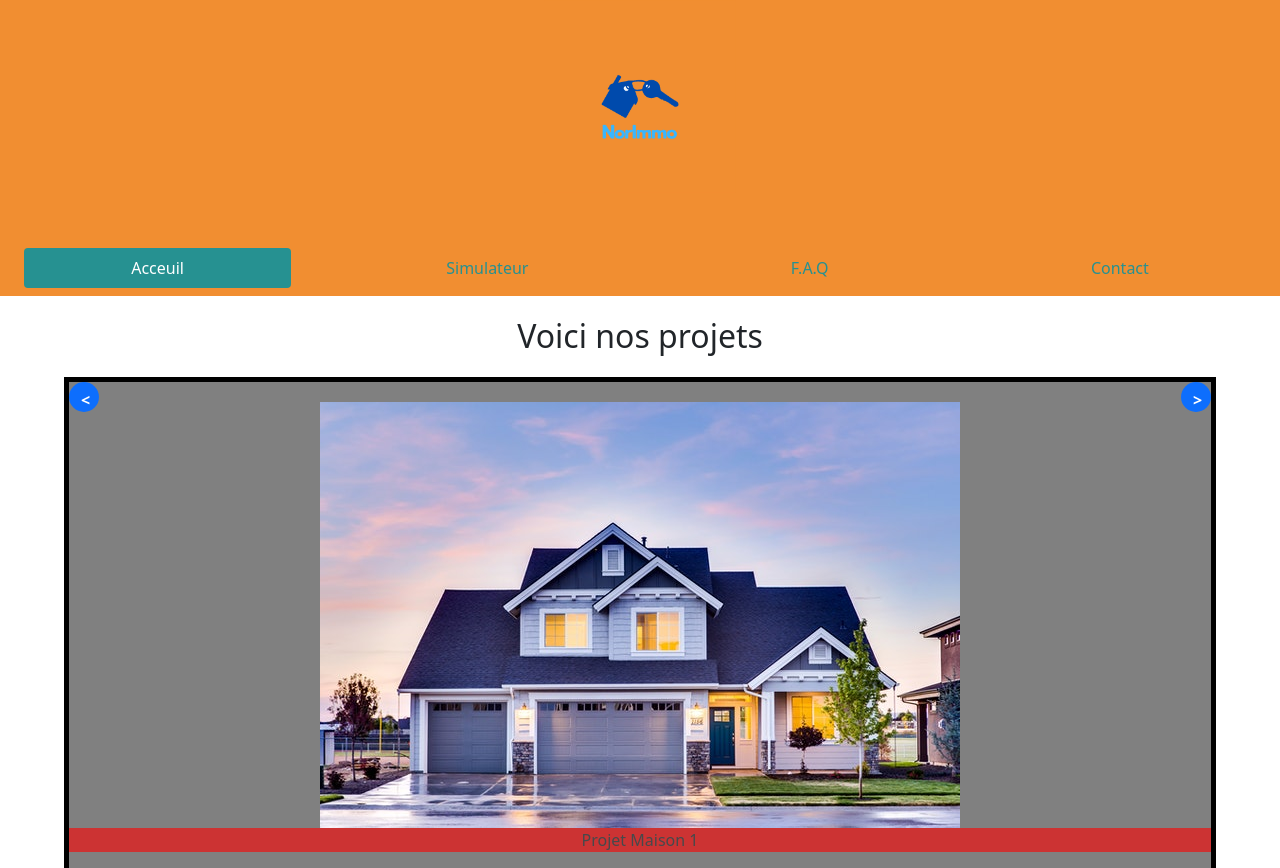
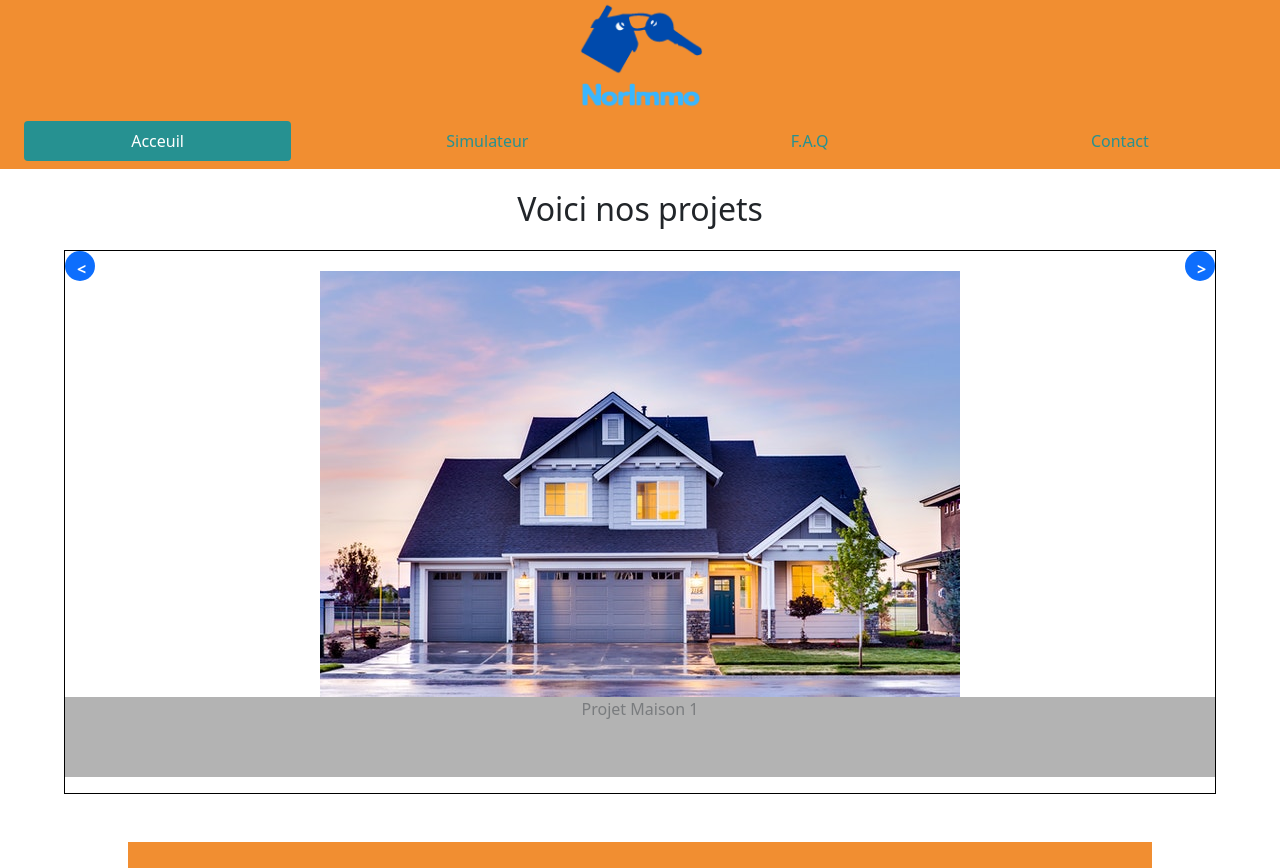
Before and after one commit to JEANThibaut/NorImmo, a website built with Parcel: page index.html in a window 1280 px wide. Shown: the top 868 px of the page. Built offline with nearby package versions, Linux system fonts and the light colour scheme; files whose address does not match are found by name.

Commit message:
Add Questions in FAQ, resize logo and header, add language and titles to pages, change index.css

```diff
--- a/css/contact.css
+++ b/css/contact.css
@@ -2,6 +2,8 @@
     display:flex;
     flex-direction: column;
     align-items: center;
+    margin-top: 0.5em;
+    margin-bottom: 0.5em;
 }
 
 
--- a/css/index.css
+++ b/css/index.css
@@ -1,17 +1,17 @@
 /* Logo style */
-.logo {
+ /* .logo {
   display : flex;
   justify-content : center;
-  align-items : flex-start;
-  width : 100%;
-  height : 30vh;
-}
+   align-items : flex-start;
+   width :100%;
+   height: 10%;
+}  */
 
-header img
+/* header img
 {
   width : 15%;
   height : auto;
-}
+} */
 
 /* carousel container */
 .carousel-container {
@@ -19,8 +19,8 @@ header img
   margin: auto;
   overflow : hidden;
   position : relative;
-  border : solid black 5px;
-  background-color : grey;
+  border : solid black 1px;
+  /* background-color : grey; */
 }
 
 /* Here I hide images */
@@ -35,7 +35,8 @@ header img
 }
 
 .carousel-container .carousel-item p {
-  background-color : red;
+  height: 5em;
+  background-color : grey;
   opacity : 0.6;
 }
 
--- a/css/main.css
+++ b/css/main.css
@@ -93,7 +93,9 @@ body{
   flex-direction: column;
   justify-content: space-between;
 }
-
+nav {
+  width: 100%;
+}
 nav a{
   color:#269191;
 }
@@ -107,7 +109,19 @@ nav a{
 .active {
   background-color: #269191 !important
 }
+header{
+  display: flex;
+  flex-direction: column;
+  align-items: center;
 
+}
+header .logo{
+  content:url("../img/Nmini.png");
+  width: 10%;
+  height: auto;
+
+
+}
 footer{
   height: 20vh;
 }
--- a/index.html
+++ b/index.html
@@ -1,9 +1,9 @@
 <!doctype html>
-<html class="no-js" lang="">
+<html class="no-js" lang="fr">
 
 <head>
   <meta charset="utf-8">
-  <title></title>
+  <title>Acceuil</title>
   <meta name="description" content="">
   <meta name="viewport" content="width=device-width, initial-scale=1">
 
@@ -27,9 +27,7 @@
 <body>
 
   <header class="w-100 colorFirst header">
-    <div class="logo">
-    <img src="img/N.png" alt="logo_NorImmo"></img>
-    </div>
+    <div class="logo"></div>
    <!-- Add your site or application content here -->
    <nav class="nav nav-pills flex-column flex-sm-row my-2 bg-">
     <a class="flex-sm-fill text-sm-center nav-link active mx-4"  aria-current="page" href="index.html">Acceuil</a>
```
Also changed, not shown: contact.html (+3 -4 lines), faq.html (+12 -10 lines), simulator.html (+1 -2 lines), img/Nmini.png (added).
